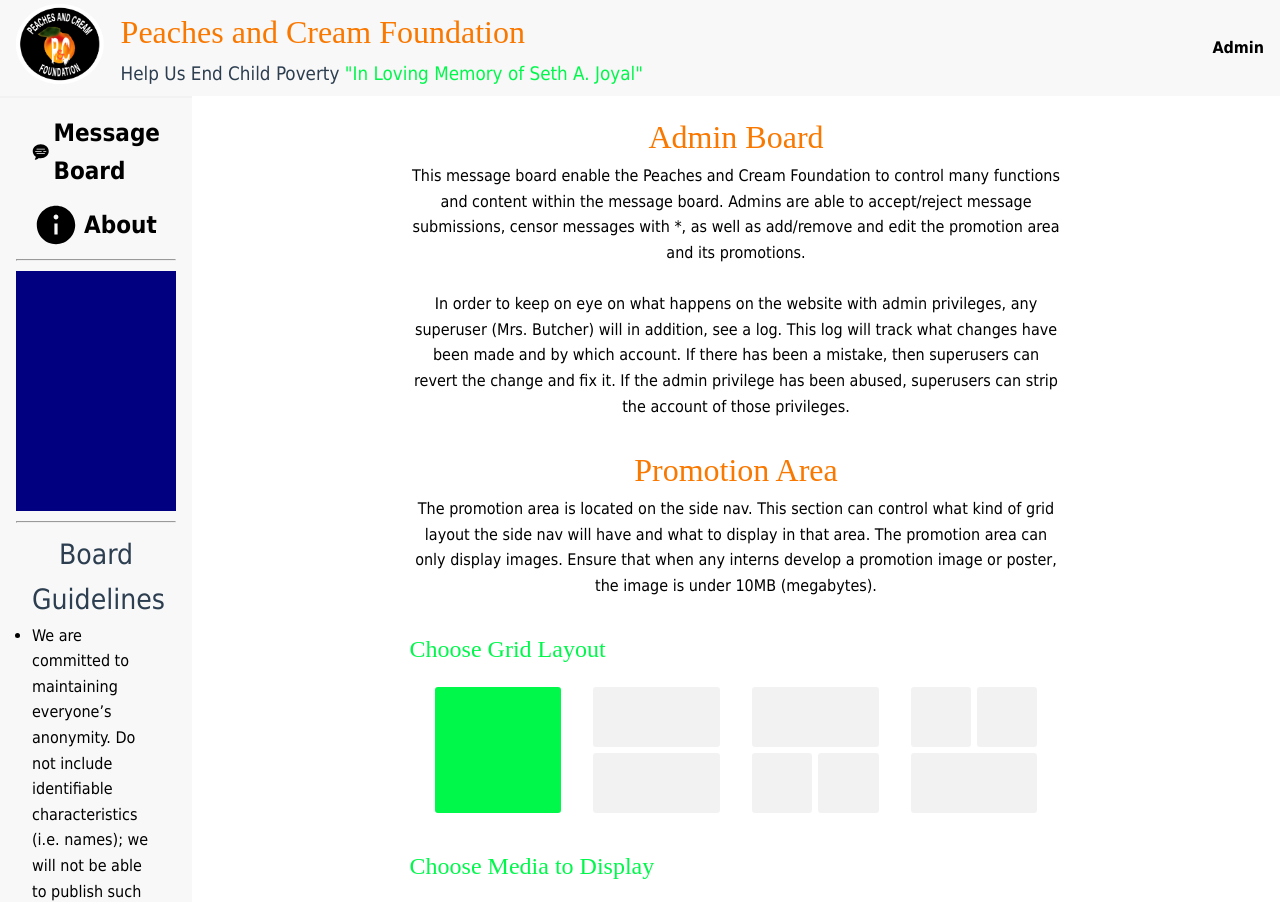
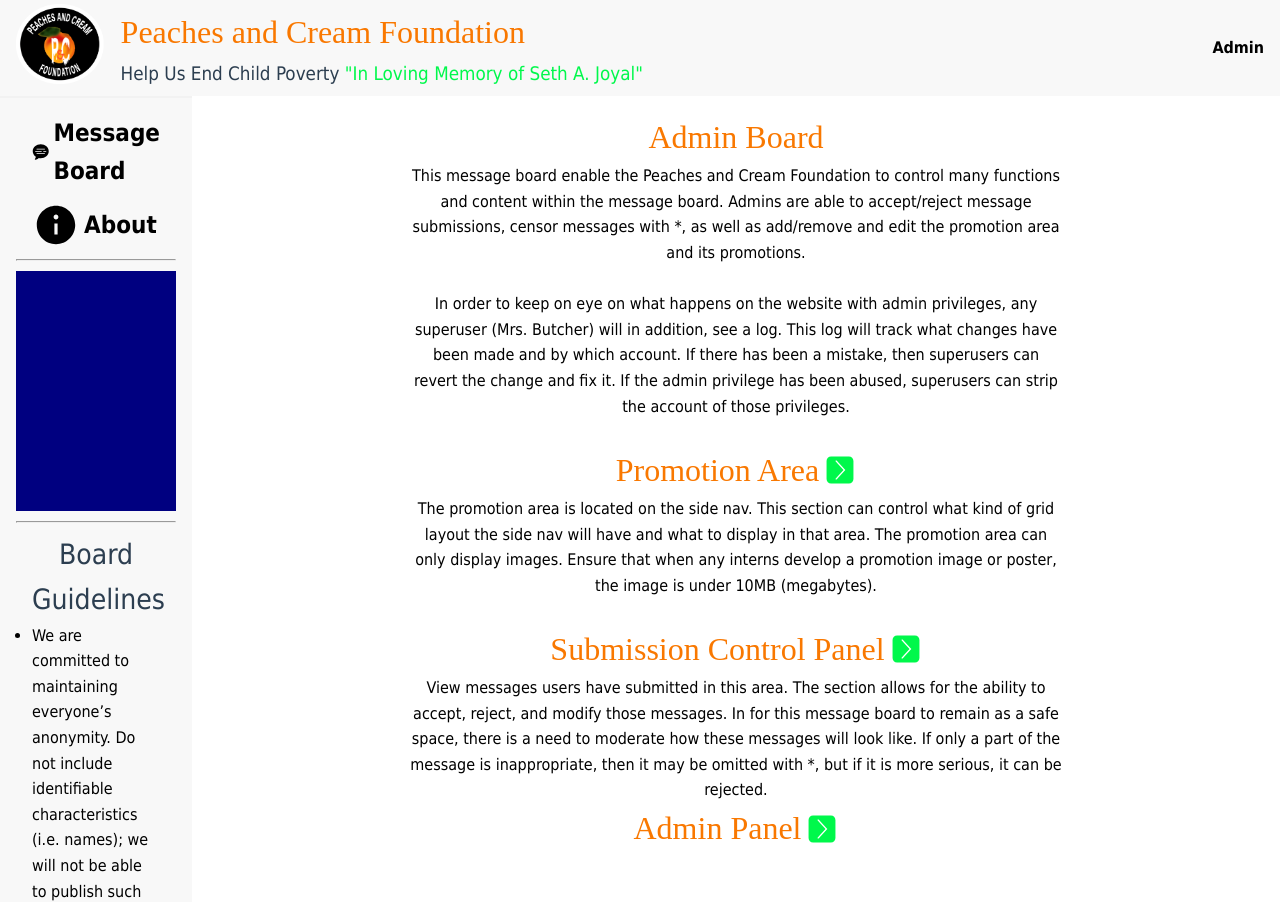
Before and after one commit to pncfoundation/pncf_message_board, a Vue app in the folder Client/: page /#/pnc/admin in a window 1280 px wide. Shown: the top 902 px of the page. Built offline with nearby package versions, Linux system fonts and the light colour scheme; a web font is replaced by a local one.

Commit message:
Admin Page Section toggling

```diff
--- a/Client/src/views/Admin.vue
+++ b/Client/src/views/Admin.vue
@@ -19,7 +19,17 @@
 <!-------------------------------------------------------------------- PROMOTION AREA -------------------------------------------------------------------->
 
     <section>
+      <div class="hstack">
         <h1>Promotion Area</h1>
+        <button class="sectionToggling" @click="displayPromoArea = !displayPromoArea">
+          <svg v-if="displayPromoArea" xmlns="http://www.w3.org/2000/svg" viewBox="0 0 50 50">
+            <path d="M39,4H11c-3.86,0-7,3.14-7,7v28c0,3.86,3.14,7,7,7h28c3.86,0,7-3.14,7-7V11C46,7.14,42.86,4,39,4z M39.7,19.71L25,33.31l-14.7-13.6c-0.4-0.39-0.4-1.02-0.01-1.41c0.39-0.4,1.02-0.4,1.41-0.01L25,30.49l13.3-12.2c0.39-0.39,1.02-0.39,1.41,0.01C40.1,18.69,40.1,19.32,39.7,19.71z"/>
+          </svg>
+          <svg v-else xmlns="http://www.w3.org/2000/svg" viewBox="0 0 50 50">
+            <path d="M4,11v28c0,3.86,3.14,7,7,7h28c3.86,0,7-3.14,7-7V11c0-3.86-3.14-7-7-7H11C7.14,4,4,7.14,4,11z M19.71,10.3L33.31,25l-13.6,14.7c-0.39,0.4-1.02,0.4-1.41,0.01c-0.4-0.39-0.4-1.02-0.01-1.41L30.49,25l-12.2-13.3c-0.39-0.39-0.39-1.02,0.01-1.41C18.69,9.9,19.32,9.9,19.71,10.3z"/>
+          </svg>
+        </button>
+      </div>
 
       <p class="centered">
         The promotion area is located on the side nav. This section can control what kind of grid layout the side nav will have and what to display in that area.
@@ -27,6 +37,7 @@
       </p>
 
 <!-------------------------------------------------------------------- CHOOSING GRID LAYOUT -------------------------------------------------------------------->
+      <div v-if="displayPromoArea">
         <div id="promotion_controls">
           <h2 class="green">Choose Grid Layout</h2>
 
@@ -98,12 +109,24 @@
             </label>
           </div>
         </div>
+
+      </div>
     </section>
 
     <br>
 <!-------------------------------------------------------------------- MESSAGE PANEL -------------------------------------------------------------------->
     <section>
-      <h1 @click="createAdmin">Message Control Panel</h1>
+      <div class="hstack">
+        <h1>Submission Control Panel</h1>
+        <button class="sectionToggling" @click="displaySubmissions = !displaySubmissions">
+          <svg v-if="displaySubmissions" xmlns="http://www.w3.org/2000/svg" viewBox="0 0 50 50">
+            <path d="M39,4H11c-3.86,0-7,3.14-7,7v28c0,3.86,3.14,7,7,7h28c3.86,0,7-3.14,7-7V11C46,7.14,42.86,4,39,4z M39.7,19.71L25,33.31l-14.7-13.6c-0.4-0.39-0.4-1.02-0.01-1.41c0.39-0.4,1.02-0.4,1.41-0.01L25,30.49l13.3-12.2c0.39-0.39,1.02-0.39,1.41,0.01C40.1,18.69,40.1,19.32,39.7,19.71z"/>
+          </svg>
+          <svg v-else xmlns="http://www.w3.org/2000/svg" viewBox="0 0 50 50">
+            <path d="M4,11v28c0,3.86,3.14,7,7,7h28c3.86,0,7-3.14,7-7V11c0-3.86-3.14-7-7-7H11C7.14,4,4,7.14,4,11z M19.71,10.3L33.31,25l-13.6,14.7c-0.39,0.4-1.02,0.4-1.41,0.01c-0.4-0.39-0.4-1.02-0.01-1.41L30.49,25l-12.2-13.3c-0.39-0.39-0.39-1.02,0.01-1.41C18.69,9.9,19.32,9.9,19.71,10.3z"/>
+          </svg>
+        </button>
+      </div>
 
       <p class="centered">
         View messages users have submitted in this area. The section allows for the ability to accept, reject, and modify those messages. In for
@@ -112,7 +135,7 @@
       </p>
 
 
-      <div class="hstack">
+      <div class="hstack" v-if="displaySubmissions">
         <div class="vstack" id="message_submissions">
           <h2 class="green">Submissions</h2>
 
@@ -123,8 +146,21 @@
               :message="dummyMessages[index].message"
           ></submission>
         </div>
+      </div>
+    </section>
 
-
+<!-------------------------------------------------------------------- ADMIN PANEL -------------------------------------------------------------------->
+    <section>
+      <div class="hstack">
+        <h1>Admin Panel</h1>
+        <button class="sectionToggling" @click="displaySubmissions = !displaySubmissions">
+          <svg v-if="displaySubmissions" xmlns="http://www.w3.org/2000/svg" viewBox="0 0 50 50">
+            <path d="M39,4H11c-3.86,0-7,3.14-7,7v28c0,3.86,3.14,7,7,7h28c3.86,0,7-3.14,7-7V11C46,7.14,42.86,4,39,4z M39.7,19.71L25,33.31l-14.7-13.6c-0.4-0.39-0.4-1.02-0.01-1.41c0.39-0.4,1.02-0.4,1.41-0.01L25,30.49l13.3-12.2c0.39-0.39,1.02-0.39,1.41,0.01C40.1,18.69,40.1,19.32,39.7,19.71z"/>
+          </svg>
+          <svg v-else xmlns="http://www.w3.org/2000/svg" viewBox="0 0 50 50">
+            <path d="M4,11v28c0,3.86,3.14,7,7,7h28c3.86,0,7-3.14,7-7V11c0-3.86-3.14-7-7-7H11C7.14,4,4,7.14,4,11z M19.71,10.3L33.31,25l-13.6,14.7c-0.39,0.4-1.02,0.4-1.41,0.01c-0.4-0.39-0.4-1.02-0.01-1.41L30.49,25l-12.2-13.3c-0.39-0.39-0.39-1.02,0.01-1.41C18.69,9.9,19.32,9.9,19.71,10.3z"/>
+          </svg>
+        </button>
       </div>
     </section>
   </main>
@@ -145,6 +181,22 @@ h1 {
 h2 {
   margin: 2rem 0 1rem 0;
 }
+
+/* Button to toggle section visibility */
+.sectionToggling {
+  background: transparent;
+  width: 2rem;
+  height: 2rem;
+  padding: 0;
+  border: none;
+}
+
+.sectionToggling > svg > path {
+  fill: var(--theme);
+}
+/*--------------------------------------------------------------- Section ---------------------------------------------------------------*/
+
+
 
 /*--------------------------------------------------------------- STYLING GRID CHOICES ---------------------------------------------------------------*/
 #promotion_grid_choices {
@@ -371,6 +423,13 @@ h2 {
 <script setup>
   import Submission from "@/components/Submission.vue";
   import requests from "@/server"
+  import {ref} from "vue";
+//-------------------------------------------------------------------- TOGGLING DISPLAY AREAS --------------------------------------------------------------------
+const displayPromoArea = ref(false);
+const displaySubmissions = ref(false);
+const isAdmin = ref(false);
+const displayAdminPanel = ref(false);
+
 
 //-------------------------------------------------------------------- PROMOTION AREA --------------------------------------------------------------------
 //  Functions to preview images when placed in the file input
```
Also changed, not shown: Client/src/assets/svgs/sectionDisplayDown.svg (added), Client/src/assets/svgs/sectionDisplayRight.svg (added). Lines whose indentation alone changed are shown as unchanged.
